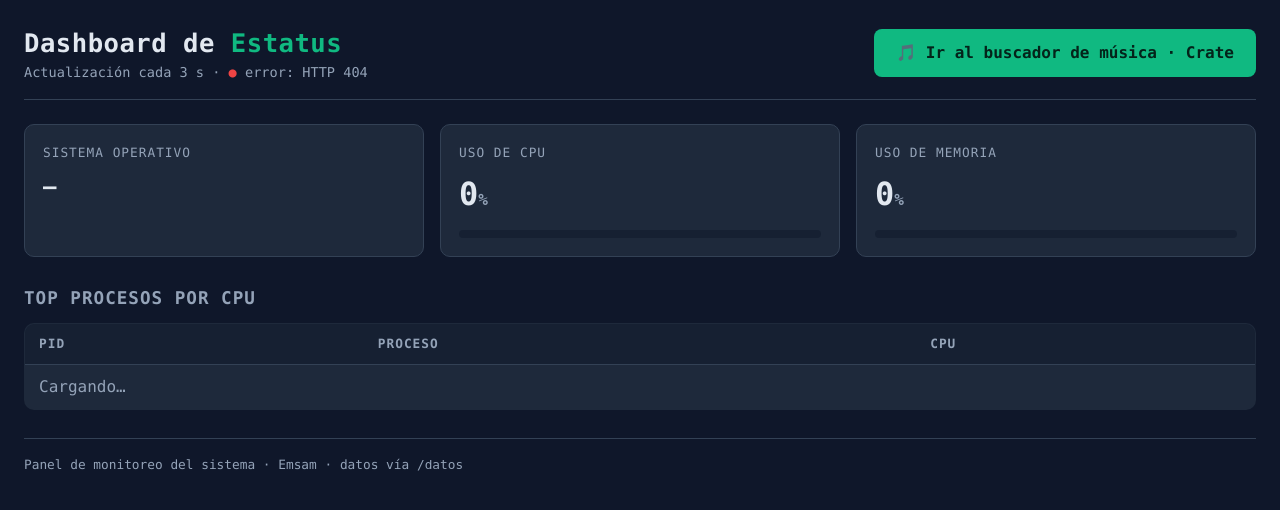
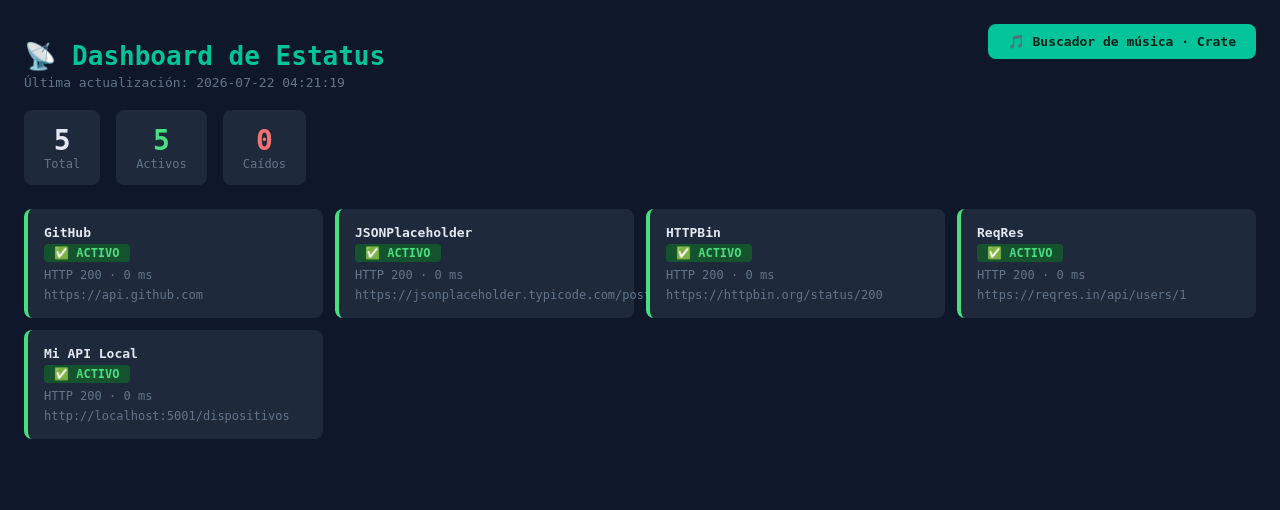
Before and after one commit to alan-alvarado2002/dashboard-estatus, a Flask app: page / in a window 1280 px wide. Shown: the top 510 px of the page. Run offline with Flask 3, Linux system fonts and the light colour scheme; data that the repository does not hold is empty.

Commit message:
Update index.html

```diff
--- a/templates/index.html
+++ b/templates/index.html
@@ -2,255 +2,58 @@
 <html lang="es">
 <head>
   <meta charset="UTF-8">
-  <meta name="viewport" content="width=device-width, initial-scale=1.0">
   <title>Dashboard de Estatus</title>
   <style>
-    :root{
-      --bg:#0f172a;
-      --panel:#1e293b;
-      --panel-2:#162032;
-      --text:#e2e8f0;
-      --muted:#94a3b8;
-      --accent:#10b981;
-      --accent-hi:#34d399;
-      --warn:#f59e0b;
-      --danger:#ef4444;
-      --line:#334155;
-    }
-    *{box-sizing:border-box}
-    body{
-      font-family:"Cascadia Code",Consolas,Menlo,monospace;
-      background:var(--bg);
-      color:var(--text);
-      padding:24px;
-      margin:0;
-      line-height:1.5;
-    }
-    header{
-      display:flex;
-      flex-wrap:wrap;
-      align-items:center;
-      justify-content:space-between;
-      gap:16px;
-      border-bottom:1px solid var(--line);
-      padding-bottom:16px;
-      margin-bottom:24px;
-    }
-    h1{
-      font-size:1.6rem;
-      margin:0;
-      letter-spacing:.5px;
-    }
-    h1 .tag{color:var(--accent)}
-    .estado{
-      font-size:.85rem;
-      color:var(--muted);
-    }
-    .estado #latido{color:var(--accent)}
-
-    /* Botón hacia el buscador de música */
-    .btn-deezer{
-      display:inline-block;
-      padding:12px 22px;
-      background:var(--accent);
-      color:#04231a;
-      font-weight:700;
-      font-family:inherit;
-      text-decoration:none;
-      border-radius:8px;
-      transition:background .2s ease, transform .2s ease;
-    }
-    .btn-deezer:hover{
-      background:var(--accent-hi);
-      transform:translateY(-2px);
-    }
-
-    .grid{
-      display:grid;
-      grid-template-columns:repeat(auto-fit,minmax(220px,1fr));
-      gap:16px;
-      margin-bottom:28px;
-    }
-    .card{
-      background:var(--panel);
-      border:1px solid var(--line);
-      border-radius:10px;
-      padding:18px;
-    }
-    .card .label{
-      font-size:.8rem;
-      text-transform:uppercase;
-      letter-spacing:1px;
-      color:var(--muted);
-      margin-bottom:8px;
-    }
-    .card .valor{
-      font-size:2rem;
-      font-weight:700;
-    }
-    .card .valor small{font-size:1rem;color:var(--muted)}
-
-    .barra{
-      margin-top:12px;
-      height:8px;
-      background:var(--panel-2);
-      border-radius:4px;
-      overflow:hidden;
-    }
-    .barra > span{
-      display:block;
-      height:100%;
-      width:0;
-      background:var(--accent);
-      transition:width .4s ease, background .4s ease;
-    }
-
-    section h2{
-      font-size:1.1rem;
-      margin:0 0 12px;
-      color:var(--muted);
-      text-transform:uppercase;
-      letter-spacing:1px;
-    }
-    table{
-      width:100%;
-      border-collapse:collapse;
-      background:var(--panel);
-      border:1px solid var(--line);
-      border-radius:10px;
-      overflow:hidden;
-    }
-    th,td{
-      text-align:left;
-      padding:10px 14px;
-      border-bottom:1px solid var(--line);
-    }
-    th{
-      background:var(--panel-2);
-      color:var(--muted);
-      font-size:.8rem;
-      text-transform:uppercase;
-      letter-spacing:1px;
-    }
-    tr:last-child td{border-bottom:none}
-    td.cpu{font-weight:700}
-    .pid{color:var(--muted)}
-
-    footer{
-      margin-top:28px;
-      padding-top:16px;
-      border-top:1px solid var(--line);
-      font-size:.8rem;
-      color:var(--muted);
-    }
+    body{font-family:monospace;background:#0f172a;color:#e2e8f0;padding:24px;margin:0}
+    .top{display:flex;flex-wrap:wrap;align-items:flex-start;justify-content:space-between;gap:16px}
+    h1{color:#02C39A;margin-bottom:4px}
+    #ts{color:#64748b;font-size:13px;margin-bottom:20px}
+    .resumen{display:flex;gap:16px;margin-bottom:24px}
+    .r-card{background:#1e293b;border-radius:8px;padding:14px 20px;text-align:center}
+    .r-num{font-size:28px;font-weight:700}.r-ok{color:#4ADE80}.r-err{color:#F87171}
+    .r-label{font-size:12px;color:#64748b}
+    .grid{display:grid;grid-template-columns:repeat(auto-fill,minmax(240px,1fr));gap:12px}
+    .card{background:#1e293b;border-radius:8px;padding:16px;border-left:4px solid #334155}
+    .card.ok{border-left-color:#4ADE80}.card.err{border-left-color:#F87171}
+    .c-name{font-weight:700;margin-bottom:4px}
+    .badge{display:inline-block;padding:2px 10px;border-radius:4px;font-size:12px;font-weight:700}
+    .b-ok{background:#14532d;color:#4ADE80}.b-err{background:#7f1d1d;color:#F87171}
+    .c-detail{font-size:12px;color:#64748b;margin-top:6px}
+    /* Boton hacia el buscador de musica */
+    .btn-deezer{display:inline-block;padding:10px 20px;background:#02C39A;color:#03231c;
+      font-weight:700;font-family:inherit;text-decoration:none;border-radius:8px;
+      transition:background .2s ease, transform .2s ease;white-space:nowrap}
+    .btn-deezer:hover{background:#05e0b1;transform:translateY(-2px)}
   </style>
 </head>
 <body>
-
-  <header>
+  <div class="top">
     <div>
-      <h1>Dashboard de <span class="tag">Estatus</span></h1>
-      <div class="estado">
-        Actualización cada 3 s · <span id="latido">●</span>
-        <span id="hora">—</span>
-      </div>
+      <h1>📡 Dashboard de Estatus</h1>
+      <div id="ts">Cargando...</div>
     </div>
-    <a href="/deezer/" class="btn-deezer">🎵 Ir al buscador de música · Crate</a>
-  </header>
-
-  <div class="grid">
-    <div class="card">
-      <div class="label">Sistema operativo</div>
-      <div class="valor" id="os" style="font-size:1.4rem">—</div>
-    </div>
-    <div class="card">
-      <div class="label">Uso de CPU</div>
-      <div class="valor"><span id="cpu">0</span><small>%</small></div>
-      <div class="barra"><span id="barra-cpu"></span></div>
-    </div>
-    <div class="card">
-      <div class="label">Uso de memoria</div>
-      <div class="valor"><span id="memoria">0</span><small>%</small></div>
-      <div class="barra"><span id="barra-mem"></span></div>
-    </div>
+    <a href="/deezer/" class="btn-deezer">🎵 Buscador de música · Crate</a>
   </div>
-
-  <section>
-    <h2>Top procesos por CPU</h2>
-    <table>
-      <thead>
-        <tr><th>PID</th><th>Proceso</th><th>CPU</th></tr>
-      </thead>
-      <tbody id="procesos">
-        <tr><td colspan="3" style="color:var(--muted)">Cargando…</td></tr>
-      </tbody>
-    </table>
-  </section>
-
-  <footer>
-    Panel de monitoreo del sistema · Emsam · datos vía <code>/datos</code>
-  </footer>
-
-  <script>
-    // Devuelve un color según el nivel de uso
-    function color(v){
-      if (v >= 85) return getComputedStyle(document.documentElement).getPropertyValue('--danger');
-      if (v >= 60) return getComputedStyle(document.documentElement).getPropertyValue('--warn');
-      return getComputedStyle(document.documentElement).getPropertyValue('--accent');
-    }
-
-    async function actualizar(){
-      try{
-        const r = await fetch('/datos', {cache:'no-store'});
-        if(!r.ok) throw new Error('HTTP ' + r.status);
-        const d = await r.json();
-
-        // Tarjetas
-        document.getElementById('os').textContent = d.os ?? '—';
-
-        const cpu = Number(d.cpu ?? 0);
-        const mem = Number(d.memoria ?? 0);
-        document.getElementById('cpu').textContent = cpu;
-        document.getElementById('memoria').textContent = mem;
-
-        const bc = document.getElementById('barra-cpu');
-        bc.style.width = Math.min(cpu,100) + '%';
-        bc.style.background = color(cpu);
-
-        const bm = document.getElementById('barra-mem');
-        bm.style.width = Math.min(mem,100) + '%';
-        bm.style.background = color(mem);
-
-        // Tabla de procesos
-        const tbody = document.getElementById('procesos');
-        const procs = Array.isArray(d.procesos) ? d.procesos : [];
-        if(procs.length === 0){
-          tbody.innerHTML = '<tr><td colspan="3" style="color:var(--muted)">Sin datos</td></tr>';
-        } else {
-          tbody.innerHTML = procs.map(p => `
-            <tr>
-              <td class="pid">${p.pid ?? ''}</td>
-              <td>${p.name ?? ''}</td>
-              <td class="cpu">${(p.cpu_percent ?? 0)}%</td>
-            </tr>`).join('');
-        }
-
-        // Marca de tiempo + latido
-        document.getElementById('hora').textContent = new Date().toLocaleTimeString();
-        const latido = document.getElementById('latido');
-        latido.style.opacity = '0.3';
-        setTimeout(() => latido.style.opacity = '1', 150);
-
-      }catch(e){
-        document.getElementById('hora').textContent = 'error: ' + e.message;
-        document.getElementById('latido').style.color =
-          getComputedStyle(document.documentElement).getPropertyValue('--danger');
-      }
-    }
-
-    actualizar();
-    setInterval(actualizar, 3000);
-  </script>
-
-</body>
-</html>
+  <div class="resumen" id="resumen"></div>
+  <div class="grid" id="grid"></div>
+<script>
+async function actualizar() {
+  const d = await fetch('/api/estado').then(r => r.json());
+  document.getElementById('ts').textContent = `Última actualización: ${d.timestamp}`;
+  document.getElementById('resumen').innerHTML = `
+    <div class="r-card"><div class="r-num">${d.total}</div><div class="r-label">Total</div></div>
+    <div class="r-card"><div class="r-num r-ok">${d.activos}</div><div class="r-label">Activos</div></div>
+    <div class="r-card"><div class="r-num r-err">${d.caidos}</div><div class="r-label">Caídos</div></div>
+  `;
+  document.getElementById('grid').innerHTML = d.servicios.map(s => `
+    <div class="card ${s.activo ? 'ok' : 'err'}">
+      <div class="c-name">${s.nombre}</div>
+      <span class="badge ${s.activo ? 'b-ok' : 'b-err'}">${s.activo ? '✅ ACTIVO' : '❌ CAÍDO'}</span>
+      <div class="c-detail">HTTP ${s.status ?? 'N/A'} · ${s.latencia ?? '—'} ms</div>
+      <div class="c-detail">${s.error ?? s.url}</div>
+    </div>`).join('');
+}
+actualizar();
+setInterval(actualizar, 30000); // refresca cada 30 segundos
+</script>
+</body></html>
```
